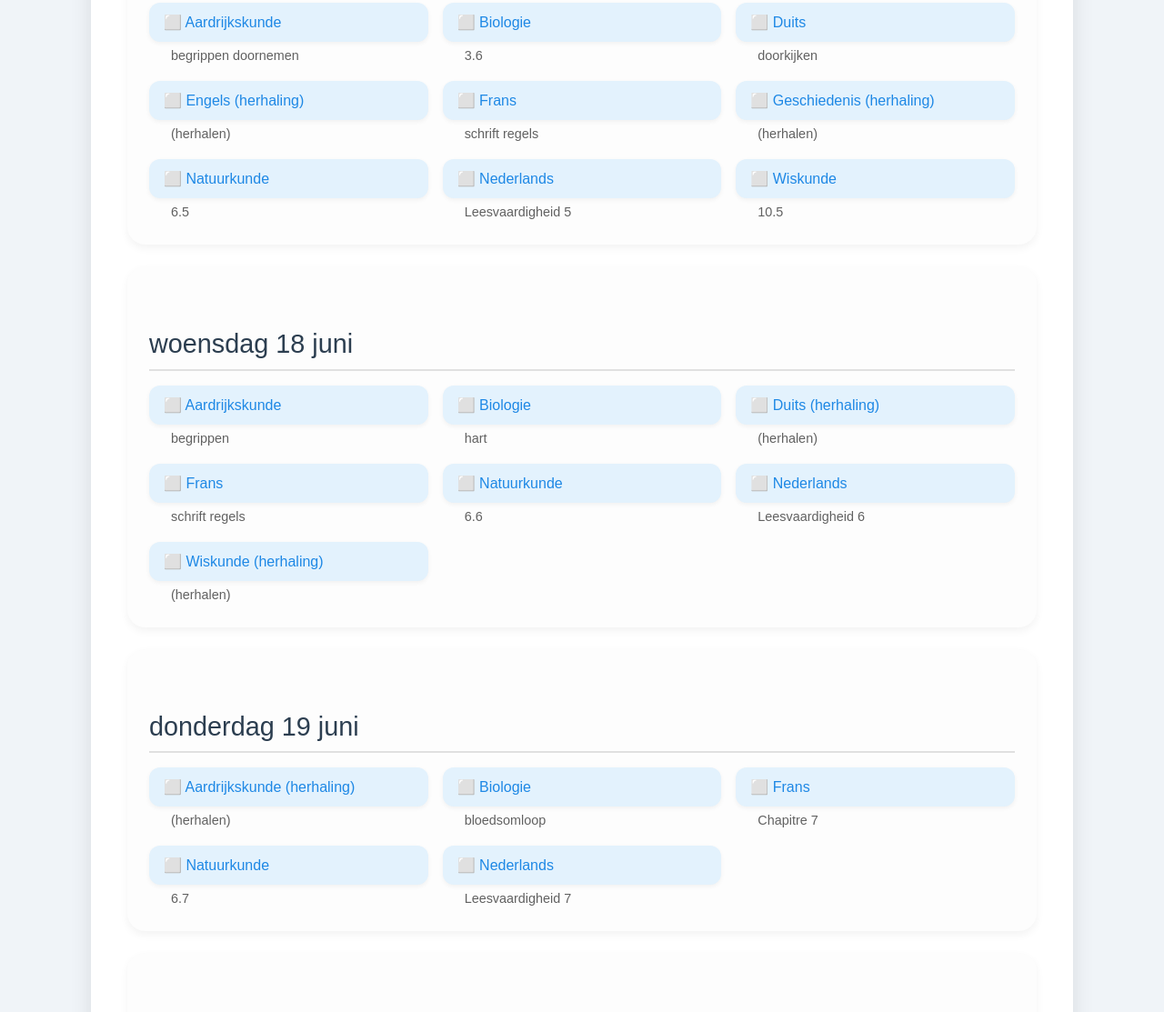
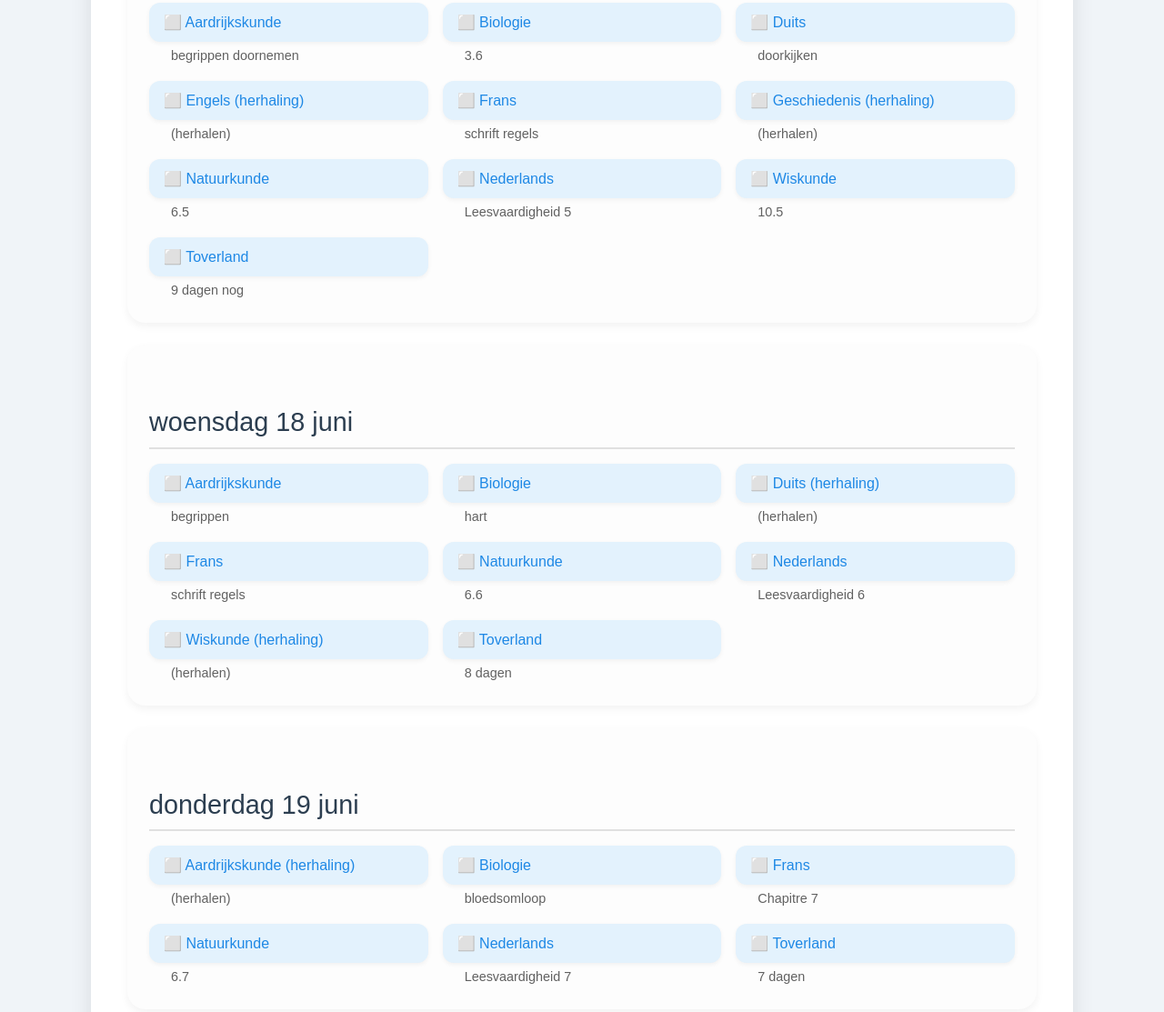
Before and after one commit to tinygusie2/PWWplanner, a plain HTML site: page index.html in a window 1280 px wide. Shown: the part 4053-5166 px from the top of the page at 91% size. Drawn offline with Linux system fonts and the light colour scheme; a web font is replaced by a local one.

Commit message:
Update index.html

```diff
--- a/index.html
+++ b/index.html
@@ -430,7 +430,13 @@
                 name: "Wiskunde",
                 content: ["8.1", "8.2", "8.3 en 4", "8.5", "10.1", "10.2", "10.3", "10.4", "10.5", "(herhalen)",],
                 testDate: "2025-06-19" // do 19 juni
+            },
+            {
+                name: "Toverland",
+                content: [ "9 dagen nog",  "8 dagen", " 7 dagen", "6 dagen", "5 dagen", "4 dagen", "3 dagen", "2 dagen",  "1 dag", "(herhalen)"],
+                testDate: "2025-06-27"
             }
+
         ];
 
         const startDate = new Date("2025-06-06");
```
